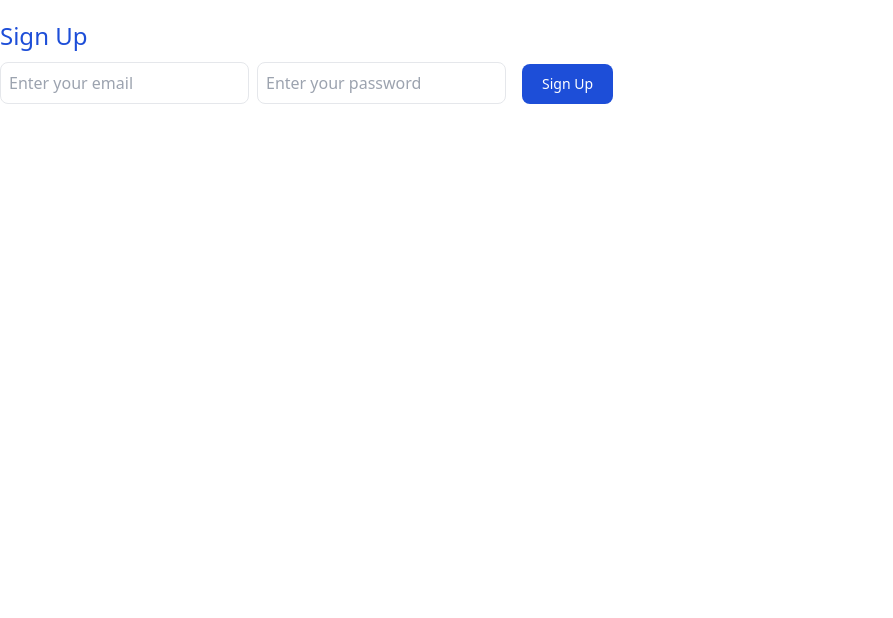
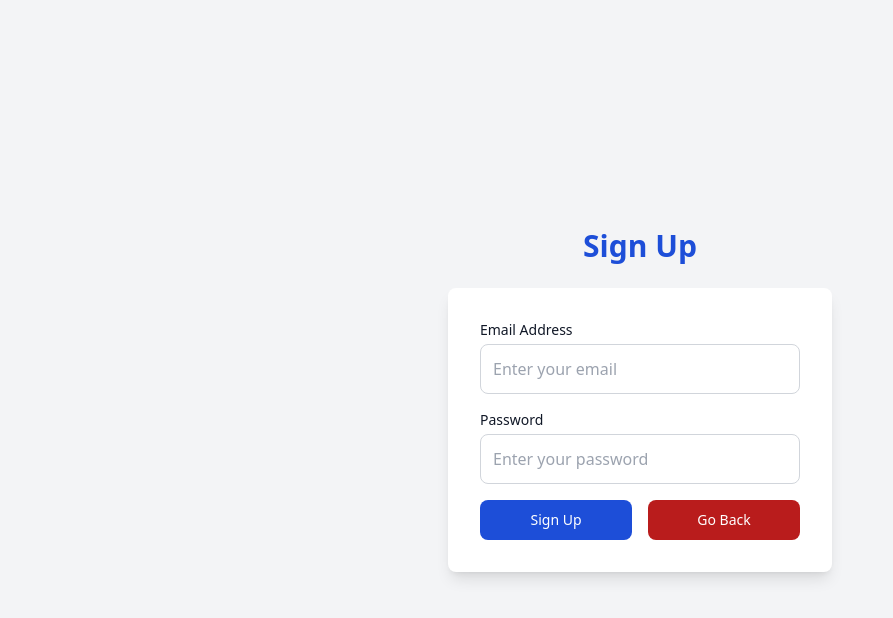
Before and after one commit to satoo4/to-do-app, a Nuxt app: page /signup in a window 1280 px wide. Shown: the top 618 px of the page, without its empty margins (0-893 px from the left). Built offline with nearby package versions, Linux system fonts and the light colour scheme.

Commit message:
ログアウトしたらサインイン画面に推移するよう設定

```diff
--- a/pages/signin.vue
+++ b/pages/signin.vue
@@ -45,13 +45,13 @@ const handleSignUp = () => {
 
 
 <template>
-  <form class="max-w-sm mx-auto">
+  <div class="min-h-screen flex items-center justify-center bg-gray-100 dark:bg-gray-800">
+    <form class="max-w-sm w-full p-6 bg-white rounded-lg shadow-md dark:bg-gray-700">
       <label for="email" class="mb-2 text-sm font-medium text-gray-900 dark:text-white">e-mail address:</label>
       <div class="flex items-center mt-2">
-
         <div class="relative w-full">
           <input v-model="email" type="email" id="email-input" aria-describedby="helper-text-explanation"
-          class="block p-2.5 w-full z-20 text-sm text-gray-900 bg-gray-50 rounded-lg border border-gray-300 focus:ring-blue-500 focus:border-blue-500 dark:bg-gray-700 dark:border-s-gray-700  dark:border-gray-600 dark:placeholder-gray-400 dark:text-white dark:focus:border-blue-500"
+            class="block p-2.5 w-full z-20 text-sm text-gray-900 bg-gray-50 rounded-lg border border-gray-300 focus:ring-blue-500 focus:border-blue-500 dark:bg-gray-700 dark:border-gray-600 dark:placeholder-gray-400 dark:text-white dark:focus:border-blue-500"
             placeholder="******@gmail.com" required />
         </div>
       </div>
@@ -65,8 +65,9 @@ const handleSignUp = () => {
         <label for="terms" class="text-gray-500 dark:text-gray-300 ms-2 text-sm"> <a @click="handleSignUp"
             class="font-medium text-blue-600 hover:underline dark:text-blue-500">Register here</a></label>
       </div>
-    <button @click="handleSignIn"  type="button"
+      <button @click="handleSignIn" type="button"
         class="text-white w-full bg-blue-700 hover:bg-blue-800 focus:ring-4 focus:ring-blue-300 font-medium rounded-lg text-sm px-5 py-2.5 me-2 mb-2 dark:bg-blue-600 dark:hover:bg-blue-700 focus:outline-none dark:focus:ring-blue-800">Sign
         In</button>
     </form>
+  </div>
 </template>
--- a/pages/signup.vue
+++ b/pages/signup.vue
@@ -1,12 +1,25 @@
- <script setup lang="ts">
+<script setup lang="ts">
 import { ref } from 'vue';
 import { useRouter } from 'vue-router';
 import { getAuth, createUserWithEmailAndPassword } from 'firebase/auth';
+import { initializeApp } from "firebase/app";
+
+// Your web app's Firebase configuration
+const firebaseConfig = {
+  apiKey: "AIzaSyD6K0raBgmIOLZAWwlCiX9oAZ_8TfaOrDQ",
+  authDomain: "YOUR_AUTH_DOMAIN",
+  projectId: "test-f053f",
+  storageBucket: "YOUR_STORAGE_BUCKET",
+  messagingSenderId: "YOUR_MESSAGING_SENDER_ID",
+  appId: "YOUR_APP_ID"
+};
+
+const app = initializeApp(firebaseConfig);
 
 const signupEmail = ref('');
 const signupPassword = ref('');
 const router = useRouter();
-const auth = getAuth();
+const auth = getAuth(app);
 
 const handleSignUp = async () => {
   try {
@@ -24,17 +37,36 @@ const handleSignUp = async () => {
     }
   }
 };
+
+const handleSignIn = () => {
+  router.push('/signin');
+}
 </script>
 
+
 <template>
-  <div class="mt-5">
-    <h2 class="text-2xl text-blue-700">Sign Up</h2>
-    <input v-model="signupEmail" type="email" placeholder="Enter your email" class="border p-2 rounded-lg" />
-    <input v-model="signupPassword" type="password" placeholder="Enter your password"
-      class="border p-2 rounded-lg ml-2" />
-    <button @click="handleSignUp"
-      class="ml-4 text-white bg-blue-700 hover:bg-blue-800 focus:ring-4 focus:outline-none focus:ring-blue-300 font-medium rounded-lg text-sm w-auto px-5 py-2.5 text-center mt-3">
-      Sign Up
-    </button>
+  <div class="min-h-screen flex flex-col items-center justify-center bg-gray-100 dark:bg-gray-800 p-6">
+    <h2 class="text-3xl text-blue-700 font-bold mb-6">Sign Up</h2>
+    <form class="w-full max-w-sm space-y-4 bg-white dark:bg-gray-700 p-8 rounded-lg shadow-lg">
+      <div>
+        <label for="signupEmail" class="block text-sm font-medium text-gray-900 dark:text-gray-300">Email
+          Address</label>
+        <input v-model="signupEmail" type="email" id="signupEmail" placeholder="Enter your email"
+          class="block w-full p-3 mt-1 border border-gray-300 rounded-lg focus:outline-none focus:ring-2 focus:ring-blue-500 dark:bg-gray-800 dark:border-gray-600 dark:text-white dark:focus:ring-blue-500" />
+      </div>
+      <div>
+        <label for="signupPassword" class="block text-sm font-medium text-gray-900 dark:text-gray-300">Password</label>
+        <input v-model="signupPassword" type="password" id="signupPassword" placeholder="Enter your password"
+          class="block w-full p-3 mt-1 border border-gray-300 rounded-lg focus:outline-none focus:ring-2 focus:ring-blue-500 dark:bg-gray-800 dark:border-gray-600 dark:text-white dark:focus:ring-blue-500" />
+      </div>
+      <div class="flex gap-4">
+        <button @click="handleSignUp"
+          class="w-full text-white bg-blue-700 hover:bg-blue-800 focus:ring-4 focus:outline-none focus:ring-blue-300 font-medium rounded-lg text-sm px-5 py-2.5 transition-transform transform hover:scale-105">Sign
+          Up</button>
+        <button @click="handleSignIn" type="button"
+          class="w-full text-white bg-red-700 hover:bg-red-800 focus:ring-4 focus:outline-none focus:ring-red-300 font-medium rounded-lg text-sm px-5 py-2.5 transition-transform transform hover:scale-105">Go
+          Back</button>
+      </div>
+    </form>
   </div>
 </template>
--- a/pages/tasks.vue
+++ b/pages/tasks.vue
@@ -3,8 +3,8 @@ import { initializeApp } from "firebase/app";
 import { getFirestore, Timestamp, deleteDoc, writeBatch, orderBy, query } from "firebase/firestore";
 import { collection, addDoc, getDocs, onSnapshot } from "firebase/firestore";
 import { onMounted, ref, createApp } from "vue";
-import { getAuth, signInWithEmailAndPassword, createUserWithEmailAndPassword, signOut, onAuthStateChanged } from "firebase/auth";
-import { useRouter } from 'vue-router';
+import { getAuth, signInWithEmailAndPassword, createUserWithEmailAndPassword, signOut, onAuthStateChanged, browserLocalPersistence, setPersistence } from "firebase/auth";
+import { useRouter, createWebHashHistory } from 'vue-router';
 
 
 // Your web app's Firebase configuration
@@ -27,8 +27,13 @@ const auth = getAuth(app);
 const router = useRouter()
 // let unsubscribe: (() => void) | undefined;
 
+setPersistence(auth, browserLocalPersistence).catch((error) => {
+  console.error("Error setting persistence:", error);
+});
+
 const taskName = ref<string>('');
 const tasks = ref<Task[]>([]);
+const loading = ref(true);
 
 const addTask = () => {
   if (taskName.value === '') {
@@ -58,15 +63,6 @@ const sendData = async () => {
     console.error("Error adding document: ", e);
   }
 }
-
-// const signUp = async (email: string, password: string) => {
-//   try {
-//     await createUserWithEmailAndPassword(auth, email, password);
-//     console.log("User signed up");
-//   } catch (e) {
-//     console.log("Error signed up", e);
-//   }
-// };
 
 const fetchAllTasksAndFilterLocally = async () => {
   const user = auth.currentUser;
@@ -116,6 +112,8 @@ const completeTask = async (completedTaskName: string) => {
 }
 
 
+
+
 interface Task {
   name: string;
   date: Timestamp;
@@ -126,87 +124,85 @@ interface Task {
 
 
 onAuthStateChanged(auth, (user) => {
+  console.log("test")
+  loading.value = false
   if (user) {
     // サインインしている場合、タスクを取得
     fetchAllTasksAndFilterLocally();
   } else {
-    // サインアウトしている場合、タスクをクリア
+    console.log("no user signed in");
     tasks.value = [];
+    router.push('/signin')
   }
 });
 
-
-onMounted(() => {
-  fetchAllTasksAndFilterLocally();
-});
-
-
-// delete tasks from Firestore
-
-// const signIn = async (email: string, password: string) => {
-//   try {
-//     await signInWithEmailAndPassword(auth, email, password);
-//     console.log("User signed in");
-//   } catch (e) {
-//     console.log("Error signing in:", e);
-//   }
-// };
 
 // サインアウト用の関数
 const logout = async () => {
   try {
     await signOut(auth);
     console.log("User signed out");
+    router.push('\signin');
   } catch (e) {
     console.log("Error signing out", e);
   }
 };
 
-const signupEmail = ref('');
-const signupPassword = ref('');
-const signinEmail = ref('');
-const signinPassword = ref('');
 
 </script>
 
 
 <template>
   <!-- <nuxt-link to="/signin">about.vueへ</nuxt-link> -->
-  <div class="mx-11">
-    <h1 class="mt-5 text-7xl text-green-700  flex flex-col items center items-center underline">To Do App</h1>
+  <div class="mx-11 p-6 ">
+    <h1 class="mt-5 text-7xl  font-bold text-blue-700  flex flex-col items-center underline">To Do List</h1>
 
-    <div class="mx-7">
-      <div class="flex">
+    <div class="flex justify-end mt-4">
+      <button @click="logout" type="button"
+        class="text-white bg-red-600 hover:bg-red-700 focus:ring-4 focus:outline-none focus:ring-red-300 font-medium rounded-lg text-sm px-5 py-2.5 shadow-lg transform transition duration-300 hover:scale-105 dark:bg-red-500 dark:hover:bg-red-600 dark:focus:ring-red-800">
+        Log Out
+      </button>
+    </div>
 
-        <div class="flex-1">
-          <label for="first_name" class="block mb-2 text-sm font-medium text-green-700 dark:text-green-500">Add
+    <div v-if="!loading" class="mx-7 mt-4 bg-gray-50 dark:bg-gray-800 rounded-lg shadow-md px-5 py-2">
+      <div class="flex flex-col sm:flex-row items-center sm:space-x-4">
+
+        <div class="flex-1 w-full am:w-3/4">
+          <label for="first_name" class="block mb-2 text-sm font-medium text-black-700 dark:text-black-500">Add
             task...</label>
-          <input v-model="taskName" type="text" id="first_name"
-            class="bg-gray-50 border border-gray-300 text-gray-900 text-sm rounded-lg focus:ring-blue-500 focus:border-blue-500 block w-full p-2.5 dark:bg-gray-700 dark:border-gray-600 dark:placeholder-gray-400 dark:text-white dark:focus:ring-blue-500 dark:focus:border-blue-500"
-            placeholder="write your task here" required />
+          <div class="flex">
+            <input v-model="taskName" type="text" id="first_name"
+              class="bg-gray-50 border border-gray-300 text-gray-900 text-sm rounded-lg focus:ring-blue-500 focus:border-blue-500 block w-full p-2.5 h-12 dark:bg-gray-700 dark:border-gray-600 dark:placeholder-gray-400 dark:text-white dark:focus:ring-blue-500 dark:focus:border-blue-500"
+              placeholder="write your task here" required />
+
+            <button @click="addTask" type="submit"
+              class="mt-2 sm:mt-0 text-white bg-blue-600 hover:bg-blue-700 focus:ring-4 focus:outline-none focus:ring-blue-300 font-medium rounded-lg text-sm w-full sm:w-auto px-5 h-12 text-center shadow-lg transform transition duration-300 hover:scale-105 dark:bg-blue-500 dark:hover:bg-blue-600 dark:focus:ring-blue-800 ml-2">Submit</button>
+          </div>
         </div>
-        <button @click="addTask" type="submit"
-          class="ml-4 flex-3 text-white bg-blue-700 hover:bg-blue-800 focus:ring-4 focus:outline-none focus:ring-blue-300 font-medium rounded-lg text-sm w-full sm:w-auto px-5 py-0.5 text-center dark:bg-blue-600 dark:hover:bg-blue-700 dark:focus:ring-blue-800 mt-7">Submit</button>
       </div>
 
 
 
-      <div class="">
-        <h2 class="block mb-2 text-sm font-medium text-green-700 dark:text-green-500">TO Do:</h2>
+      <div class="mt-6">
+        <h2 class="block mb-4 text-sm font-medium text-black-700 dark:text-black-500">TO Do:</h2>
 
 
-        <div v-for="task in tasks" :key="task.name" class="flex">
-          <div>
+        <div v-for="task in tasks" :key="task.name" class="flex justify-between items-center mb-2">
+          <div class="flex-1">
             <ul class="max-w-md space-y-1 text-gray-500 list-disc list-inside dark:text-gray-400">
               <li>{{ task.name }}</li>
             </ul>
           </div>
 
-          <div>
+          <div clas="ml-5">
             <button @click="completeTask(task.name)" type="button" data-drawer-hide="drawer-timepicker"
               class="py-2.5 px-5 text-sm font-medium text-gray-900 focus:outline-none bg-white rounded-lg border border-gray-200 hover:bg-gray-100 hover:text-blue-700 focus:z-10 focus:ring-4 focus:ring-gray-100 dark:focus:ring-gray-700 dark:bg-gray-800 dark:text-gray-400 dark:border-gray-600 dark:hover:text-white dark:hover:bg-gray-700 ml-5 pt-1 pb-1 pl-2 pr-2">Close</button>
           </div>
 
+        </div>
+
+        <div v-if="loading" class="flex justify-center items-center">
+          <span class="text-gray-500 dark:text-gray-400">Loading...</span>
         </div>
 
 
```
Lines whose indentation alone changed are shown as unchanged.
